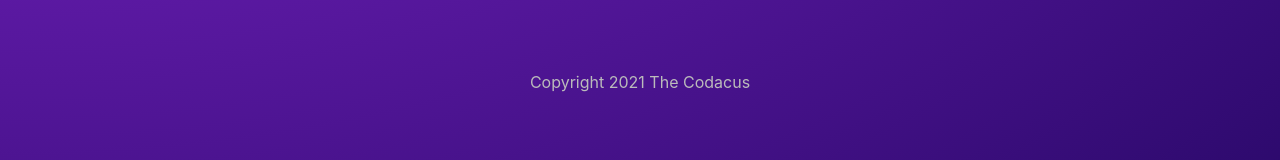
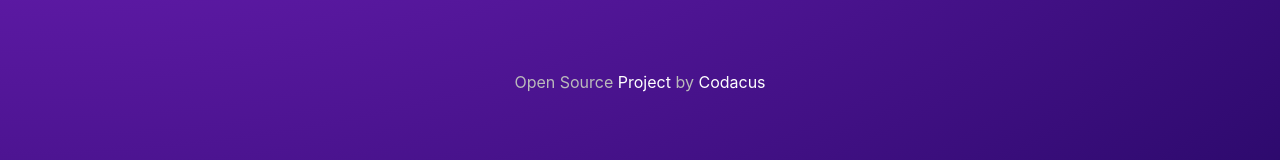
Before and after one commit to thecodacus/ens-ui-manager, a Gatsby site: page / in a window 1280 px wide. Shown: the part 639-799 px from the top of the page. Built offline with nearby package versions, Linux system fonts and the light colour scheme; Gatsby itself is replaced by a stand-in of ours.

Commit message:
updated meta

```diff
--- a/gatsby-config.js
+++ b/gatsby-config.js
@@ -11,7 +11,7 @@
 		title: "ENS Helper",
 		subHeader: "The Coding Abacus",
 		description: "A Decentralized Blog, powered by Gatsby and IPFS",
-		copyright: "Copyright 2021 The Codacus",
+		copyright: "Open source project By Codacus",
 	},
 	plugins: [
 		"gatsby-plugin-image",
--- a/src/components/Layout.js
+++ b/src/components/Layout.js
@@ -11,7 +11,9 @@
 			<Navbar />
 			<div className="content">{children}</div>
 			<footer>
-				<p>Copyright 2021 The Codacus</p>
+				<p>
+					Open Source <a href="https://github.com/thecodacus/ens-ui-manager/tree/main">Project</a> by <a href="https://codacus.com">Codacus</a>
+				</p>
 			</footer>
 		</div>
 		// </Provider>
```
